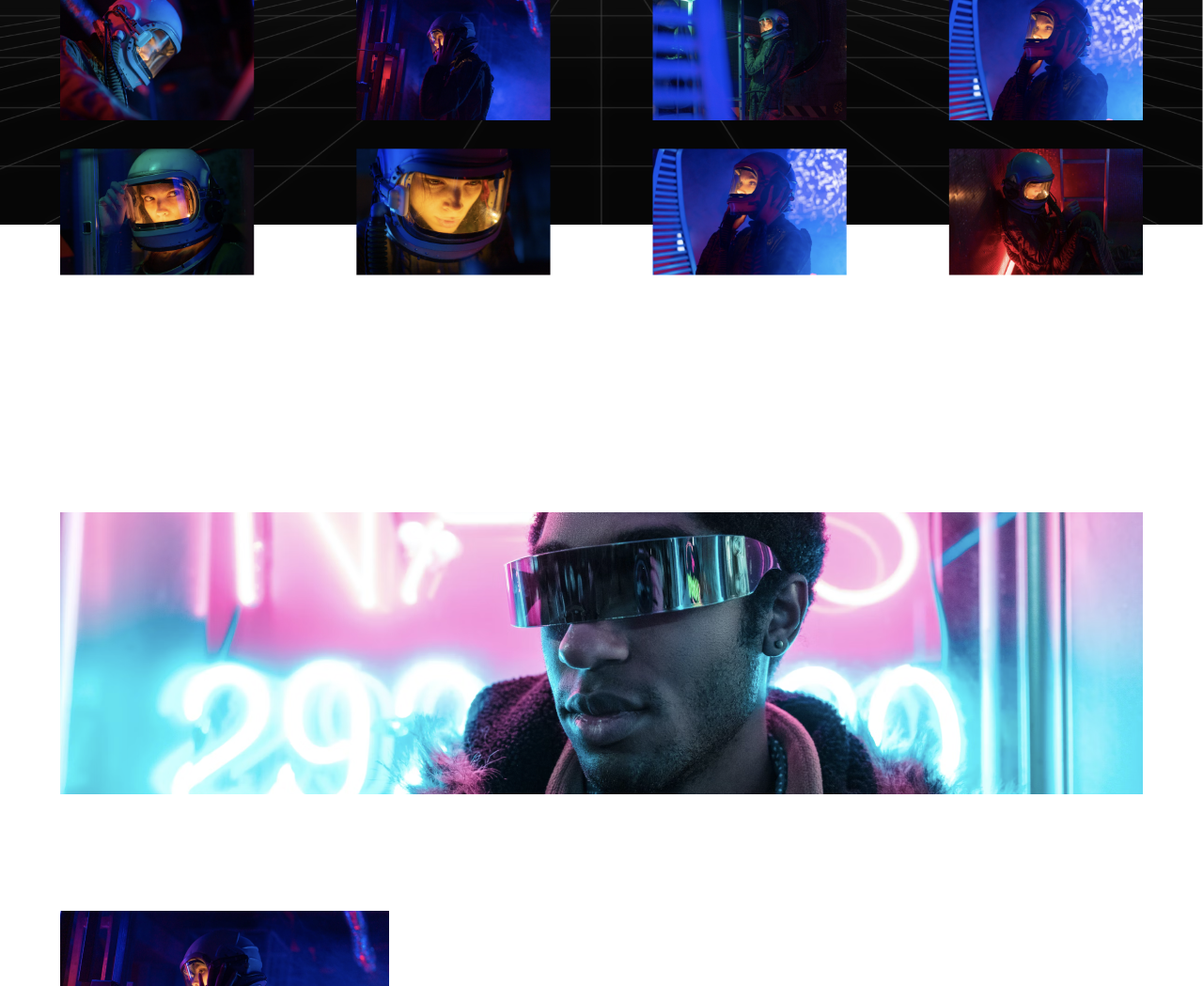
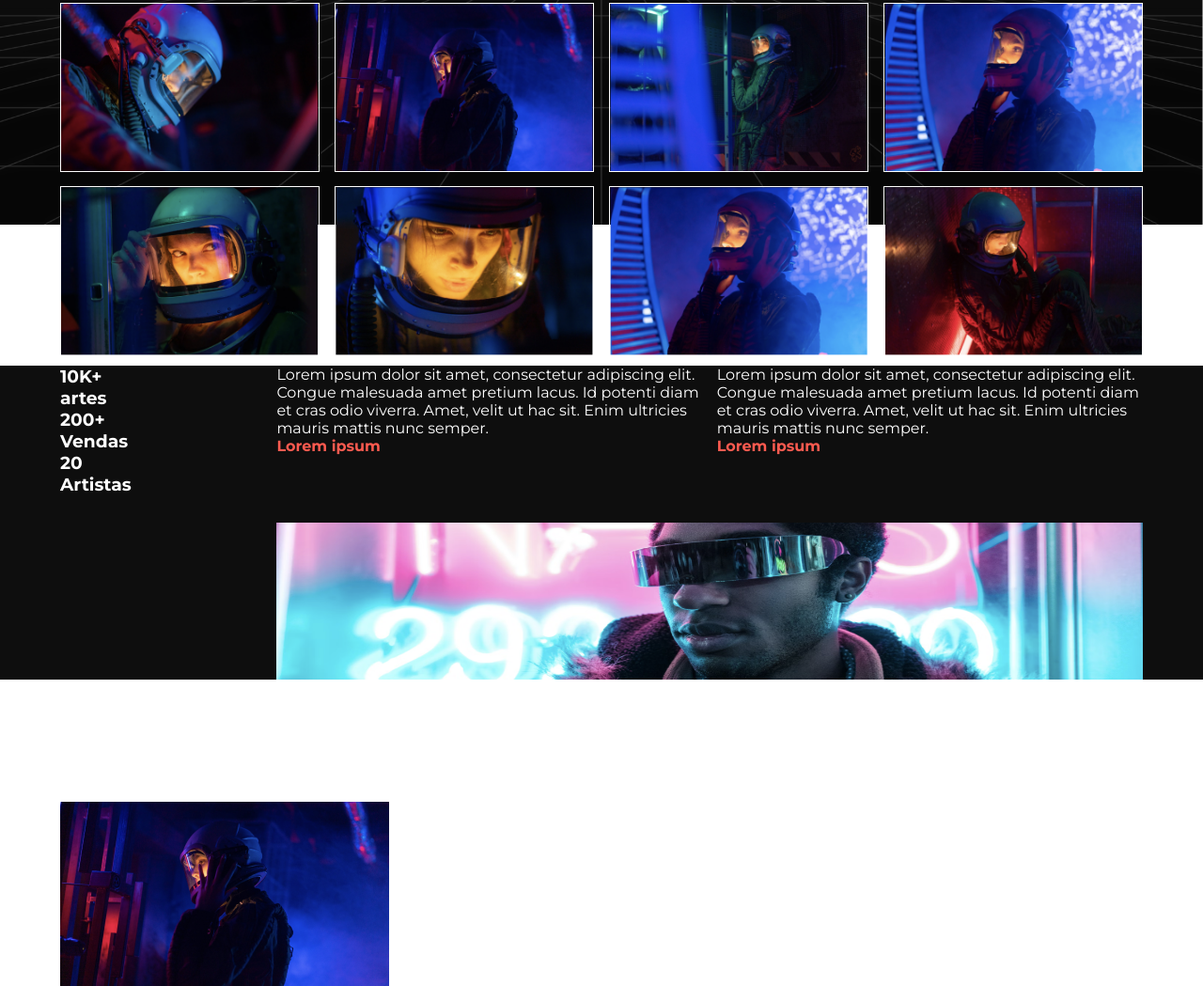
Before and after one commit to yw2e/going-to-zero-NFTs, a plain HTML site: page index.html in a window 1280 px wide. Shown: the part 401-1450 px from the top of the page at 94% size. Drawn offline with Linux system fonts and the light colour scheme.

Commit message:
update style.css

```diff
--- a/index.html
+++ b/index.html
@@ -57,11 +57,7 @@
             </div>
         </picture>
 
-        <section id="section2">
-            <article>Lorem ipsum dolor sit amet, consectetur adipiscing elit. Congue malesuada amet pretium lacus. Id potenti diam et cras odio viverra. Amet, velit ut hac sit. Enim ultricies mauris mattis nunc semper.</article>
-            <p>Lorem ipsum</p>
-            <article>Lorem ipsum dolor sit amet, consectetur adipiscing elit. Congue malesuada amet pretium lacus. Id potenti diam et cras odio viverra. Amet, velit ut hac sit. Enim ultricies mauris mattis nunc semper.</article>
-            <p>Lorem ipsum</p>
+        <article id="datas">
             <div id="numbers">
                 <div class="arts">
                     <h3>10K+</h3>
@@ -76,10 +72,21 @@
                     <h3>Artistas</h3>
                 </div>
             </div>
-            <div id="banner">
-                <img src="assets/banner.png" alt="">
+
+            <div id="texts">
+                <div class="text">
+                    <p>Lorem ipsum dolor sit amet, consectetur adipiscing elit. Congue malesuada amet pretium lacus. Id potenti diam et cras odio viverra. Amet, velit ut hac sit. Enim ultricies mauris mattis nunc semper.</p>
+                    <strong>Lorem ipsum</strong>
+                </div>
+                <div class="text">
+                    <p>Lorem ipsum dolor sit amet, consectetur adipiscing elit. Congue malesuada amet pretium lacus. Id potenti diam et cras odio viverra. Amet, velit ut hac sit. Enim ultricies mauris mattis nunc semper.</p>
+                    <strong>Lorem ipsum</strong>
+                </div>
             </div>
-        </section>
+
+
+            <img src="assets/banner.png" id="banner" alt="">
+        </article>
 
         <section id="section3">
             <h2><span>Populares</span> da semana</h2>
--- a/styles/style.css
+++ b/styles/style.css
@@ -30,6 +30,7 @@ body{
     align-items: center;
     background-repeat: no-repeat;
     background-size: 100vw 80vh ;
+    overflow-x: hidden;
 }
 
 /* Header */
@@ -92,10 +93,16 @@ strong{
 
 /* Main */
 main{
-    width: 90%;
-    overflow-x: hidden;
+    width: 100%;
+    display: flex;
+    flex-direction: column;
+    align-content: center;
+    gap: 10px 0;
 }
 
+section, picture, article{
+    padding: 0 5%;
+}
 #home{
     display: grid;
     align-items: center;
@@ -131,7 +138,7 @@ main{
 #gallery{
     display: flex;
     flex-direction: column;
-    row-gap: 30px;
+    row-gap: 15px;
 }
 .gallery {
     width: 100%;
@@ -140,12 +147,32 @@ main{
 }
 
 .gallery img{
-    width: 18%;
-    height: 18%;
-    max-height: 200px;
-    max-width: 320px;
+    height: auto;
+    width: 24%;
+    border: 1px solid var(--text-color);
 }
 
-a img{
-    width: auto;
+/* datas */
+#datas{
+    background-color: var(--body-background);
+    grid-template: auto 25% 25% / 20% auto;
+    display: grid;
 }
+
+#numbers {
+    grid-column: 1;
+    grid-row: 1 / 3;
+}
+
+#texts{
+    display: flex;
+    column-gap: 15px;
+}
+
+#banner{
+    grid-column: 2 / 3;
+    grid-row: 2 / 4;
+    height: 100%;
+    width: 100%;
+    image-rendering: optimizeSpeed;
+}
```
